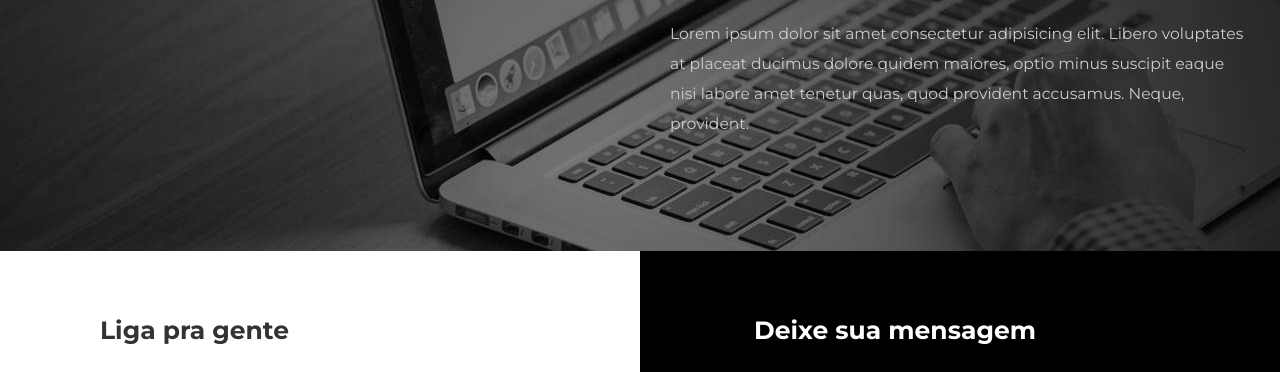
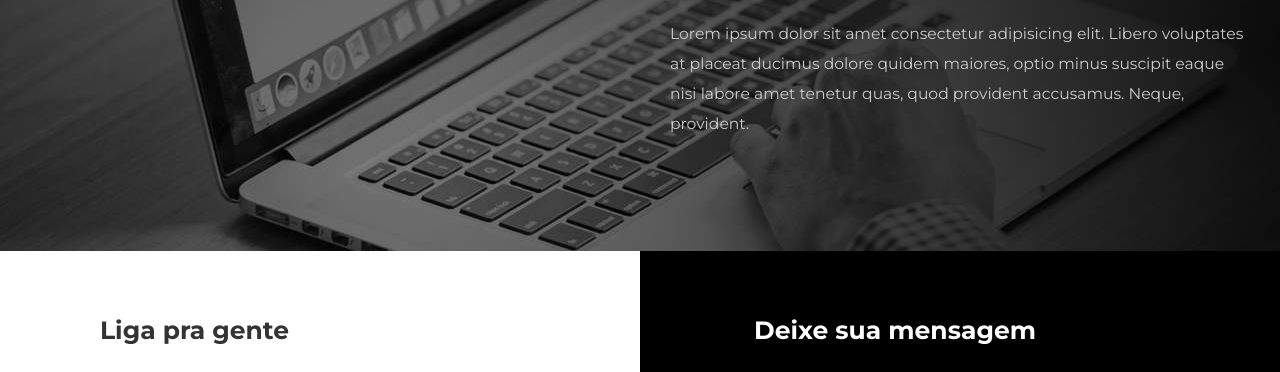
Before and after one commit to Felippeks/studion2, a website: page contact.html in a window 1280 px wide. Shown: the part 303-675 px from the top of the page. Drawn offline with Linux system fonts and the light colour scheme.

Commit message:
correcao hero

```diff
--- a/src/css/hero.css
+++ b/src/css/hero.css
@@ -7,8 +7,10 @@
 .hero__background {
     position: absolute;
     z-index: -1;
-    object-fit: contain;
+    object-fit: cover;
     object-position: center;
+    width: 100%;
+    height: 100%;
 }
 
 .hero__copy{
```
